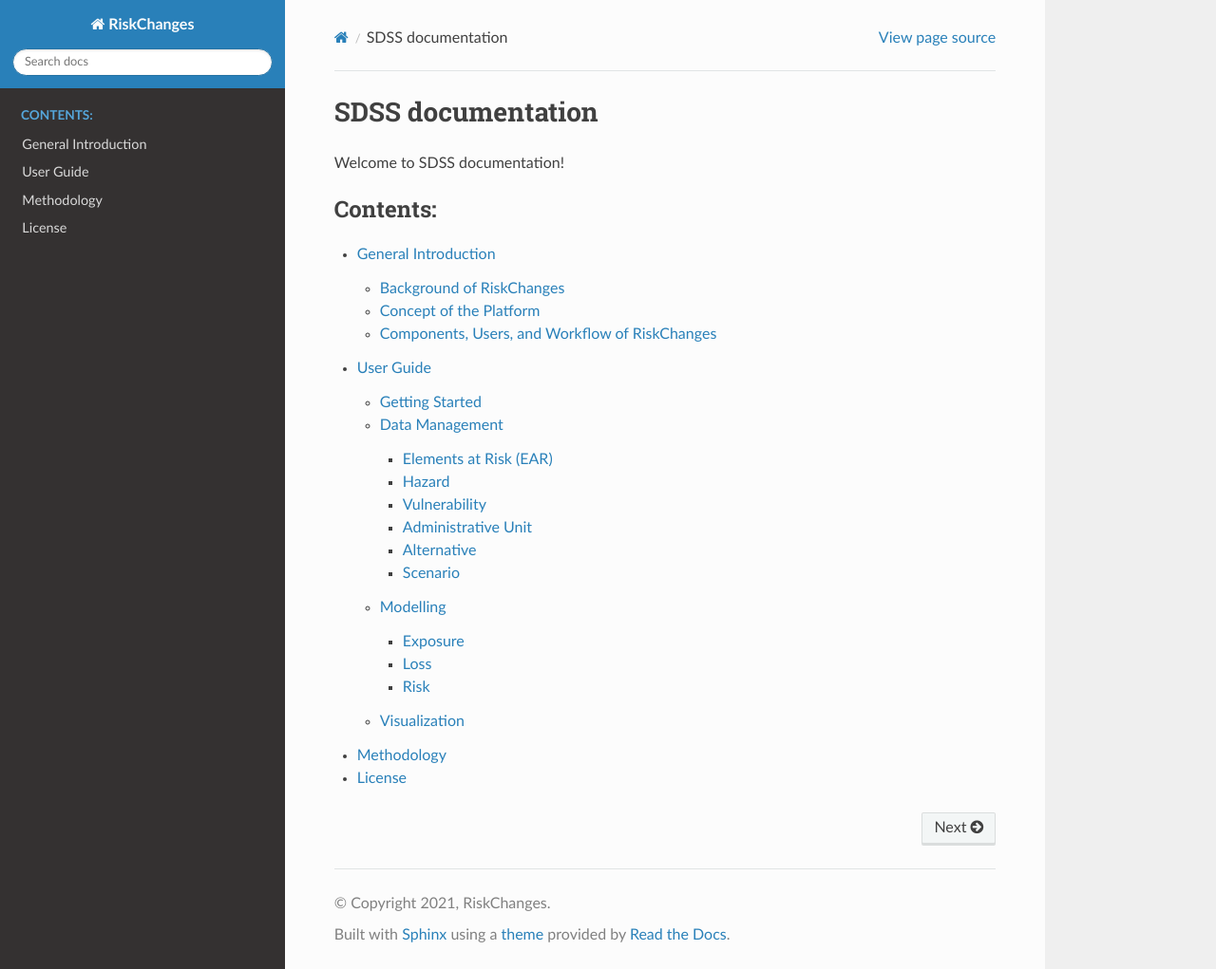
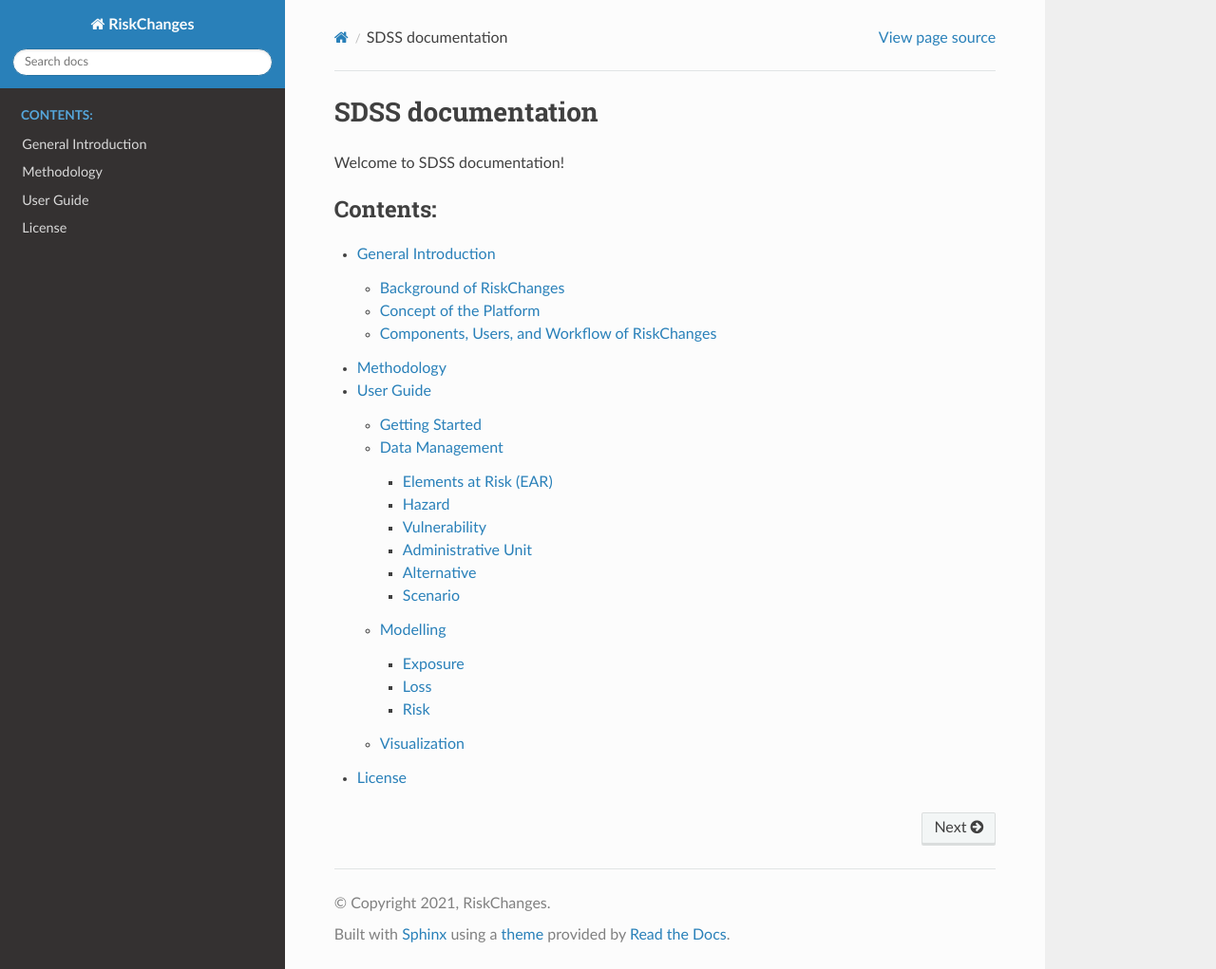
Before and after one commit to RiskChanges/riskchanges-docs, a Sphinx documentation site: the page built from docs/source/index.rst, in a window 1280 px wide and 1021 px high. Shown: the whole window at 95% size. Built offline with Sphinx 7.4.7 and the Read the Docs theme 3.1.0, drawn with Linux system fonts in a browser that asks for light colours.

```diff
--- a/docs/source/index.rst
+++ b/docs/source/index.rst
@@ -13,6 +13,6 @@ Welcome to SDSS documentation!
    :caption: Contents:
 
    general_intro
+   methodology
    tutorials_gui
-   methodology
    License <license>
```
